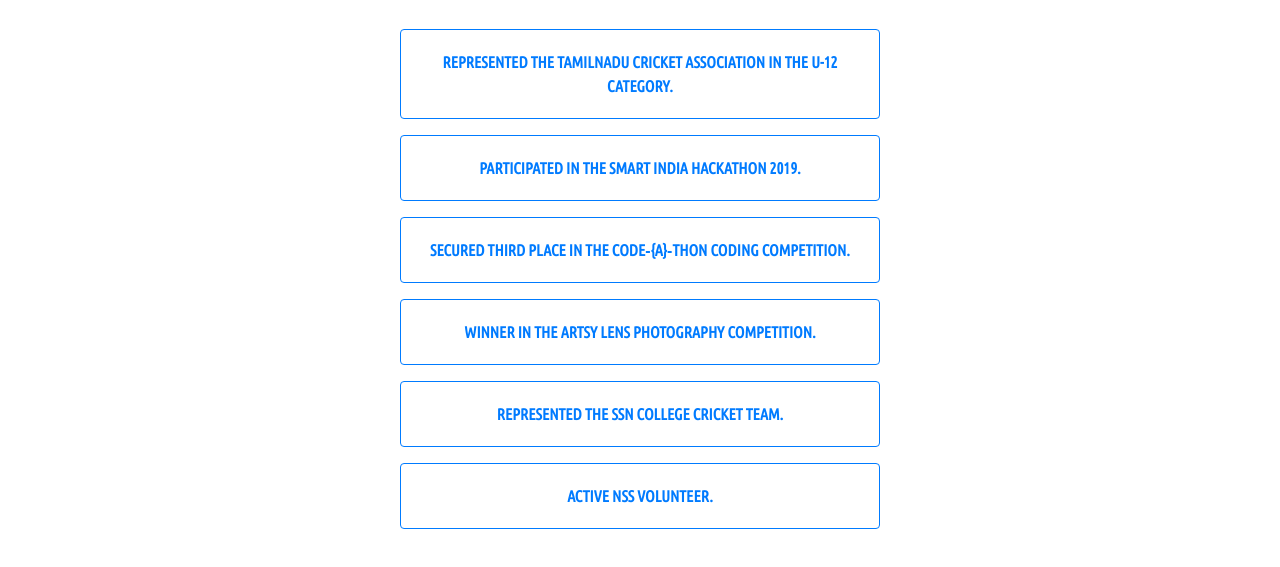
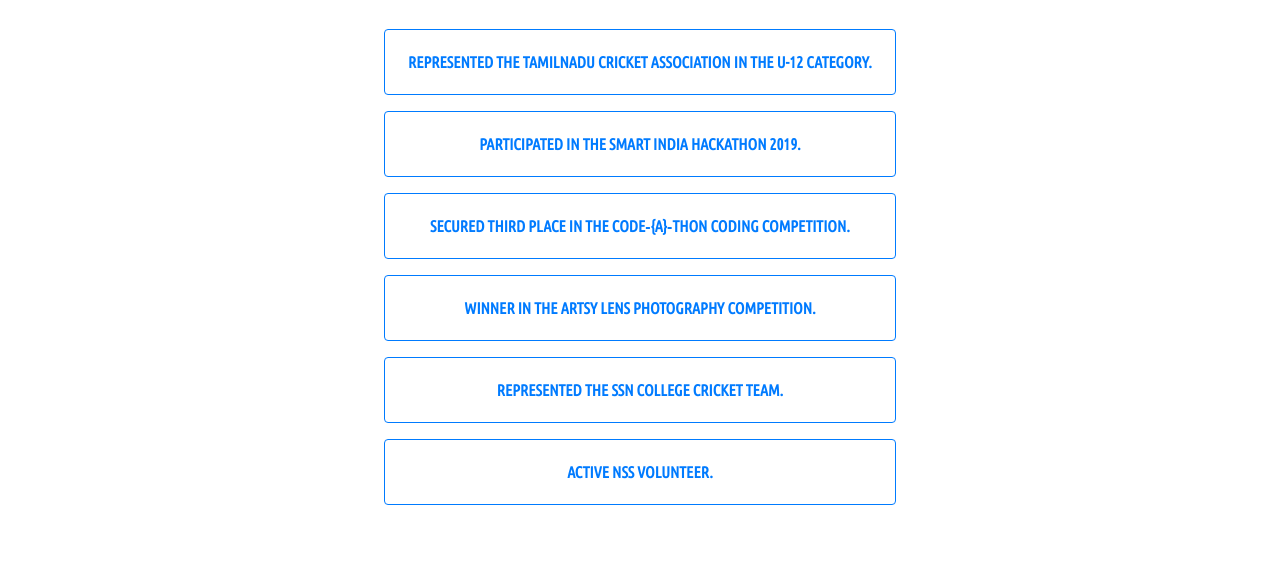
Before and after one commit to Ajay2304/Portfolio, a website: page views/accomplishments.html in a window 1280 px wide. Shown: the part 149-716 px from the top of the page. Drawn offline with nearby package versions, Linux system fonts and the light colour scheme; files that its build step writes are made by us from their sources; a web font is replaced by a local one.

Commit message:
Portfolio

```diff
--- a/views/accomplishments.html
+++ b/views/accomplishments.html
@@ -59,32 +59,32 @@
             <i class="bi bi-trophy-fill"></i>
         </h1>
         <br>
-        <div class="card border-primary mb-3" style="max-width: 30rem;">
+        <div class="card border-primary mb-3" style="max-width: 32rem;">
             <div class="card-body text-primary">
                 <p class="card-text" style="font-weight: bold;">REPRESENTED THE TAMILNADU CRICKET ASSOCIATION IN THE U-12 CATEGORY.</p>
             </div>
         </div>
-        <div class="card border-primary mb-3" style="max-width: 30rem;">
+        <div class="card border-primary mb-3" style="max-width: 32rem;">
             <div class="card-body text-primary">
                 <p class="card-text" style="font-weight: bold;">PARTICIPATED IN THE SMART INDIA HACKATHON 2019.</p>
             </div>
         </div>
-        <div class="card border-primary mb-3" style="max-width: 30rem;">
+        <div class="card border-primary mb-3" style="max-width: 32rem;">
             <div class="card-body text-primary">
                 <p class="card-text" style="font-weight: bold;">SECURED THIRD PLACE IN THE CODE‑{A}‑THON CODING COMPETITION.</p>
             </div>
         </div>
-        <div class="card border-primary mb-3" style="max-width: 30rem;">
+        <div class="card border-primary mb-3" style="max-width: 32rem;">
             <div class="card-body text-primary">
                 <p class="card-text" style="font-weight: bold;">WINNER IN THE ARTSY LENS PHOTOGRAPHY COMPETITION.</p>
             </div>
         </div>
-        <div class="card border-primary mb-3" style="max-width: 30rem;">
+        <div class="card border-primary mb-3" style="max-width: 32rem;">
             <div class="card-body text-primary">
                 <p class="card-text" style="font-weight: bold;">REPRESENTED THE SSN COLLEGE CRICKET TEAM.</p>
             </div>
         </div>
-        <div class="card border-primary mb-3" style="max-width: 30rem;">
+        <div class="card border-primary mb-3" style="max-width: 32rem;">
             <div class="card-body text-primary">
                 <p class="card-text" style="font-weight: bold;">ACTIVE NSS VOLUNTEER.</p>
             </div>
```
